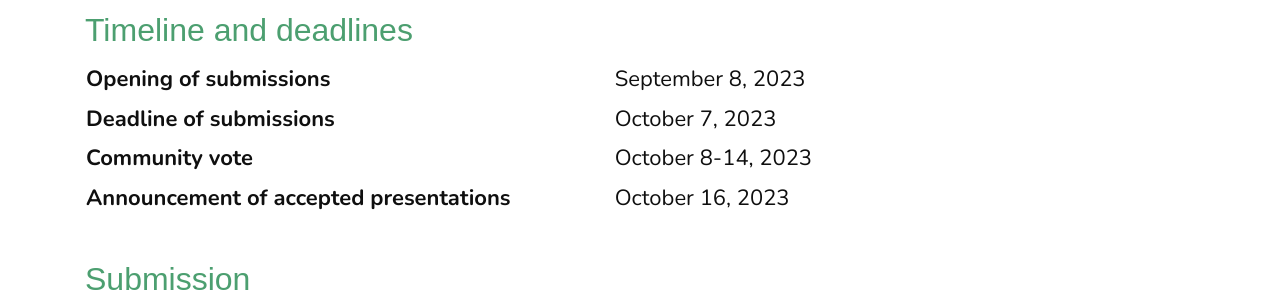
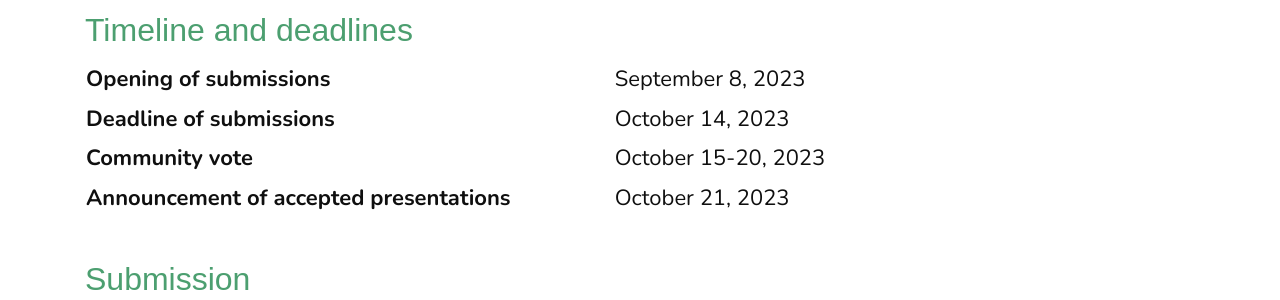
Before and after one commit to pistangmapa/2023, a Jekyll site: the page built from programme/presentation-guidelines.md, in a window 1280 px wide and 900 px high, scrolled down 2734 px. Shown: the part 156-456 px from the top of the window. Built offline with Jekyll 4.4.1, drawn with Linux system fonts in a browser that asks for light colours; nearby versions of some CDN libraries; some web fonts are replaced.

Commit message:
update deadline dates

```diff
--- a/_includes/home_cfp.html
+++ b/_includes/home_cfp.html
@@ -6,5 +6,6 @@
     Not sure if about how your presentation fits in the Pista? Check PnM23's <a href="{{site.baseurl}}/programme/presentation-guidelines">Pista ng Mapa 2023 Presentation Guidelines</a> for more information.
     <br>
     </p>
+    <p style="color: red;"><b>Deadline: </b>October 14, 2023</p>
     {% include submit_cfp.html %}
 </div>
--- a/_includes/home_reg.html
+++ b/_includes/home_reg.html
@@ -4,6 +4,8 @@
     Everyone is welcome at the Pista! It is a <a href="{{ site.baseurl }}/conference/code-of-conduct">free, open, and safe space.</a>
     <br>
     Please register below if you intend to join us in Tacloban this year.
+    <br>
     </p>
+    <p style="color: red;"><b>Deadline: </b>October 14, 2023</p>
     {% include submit_reg.html %}
 </div>
--- a/programme/presentation-guidelines.md
+++ b/programme/presentation-guidelines.md
@@ -91,9 +91,9 @@ Kindly inform us if you do not wish for your presentations to be published or st
 
 |---------------------------------------|----------:|
 | **Opening of submissions**            |     September 8, 2023     |
-| **Deadline of submissions**           |     October 7, 2023    |
-| **Community vote**                    |     October 8-14, 2023    |
-| **Announcement of accepted presentations** &nbsp; &nbsp; &nbsp; &nbsp; &nbsp; &nbsp; &nbsp; &nbsp; &nbsp; |     October 16, 2023    |
+| **Deadline of submissions**           |     October 14, 2023    |
+| **Community vote**                    |     October 15-20, 2023    |
+| **Announcement of accepted presentations** &nbsp; &nbsp; &nbsp; &nbsp; &nbsp; &nbsp; &nbsp; &nbsp; &nbsp; |     October 21, 2023    |
 |   |   |
 
 ## Submission
```
